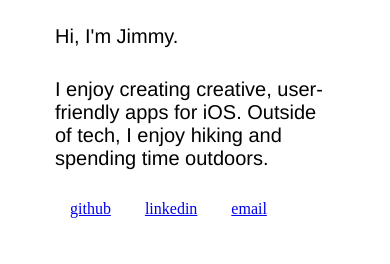
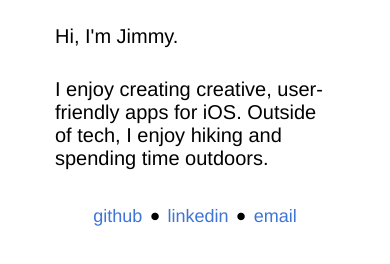
Before and after one commit to jmyjlin/jmyjlin.github.io, a plain HTML site: page index.html in a window 390 px wide. Shown: the part 80-344 px from the top of the page. Drawn offline with Linux system fonts and the light colour scheme.

Commit message:
Update styles.css

```diff
--- a/styles.css
+++ b/styles.css
@@ -16,16 +16,8 @@ header {
   font-weight: 100;
 }
 
-@media (max-width: 600px) {
-  header {
-    justify-content: center;
-    padding: 15px;
-  }
-
-  .logo {
-    text-align: center;
-    width: 100%;
-  }
+.middle-name {
+  color: rgb(170, 170, 170);
 }
 
 hr {
@@ -43,27 +35,54 @@ p {
 }
 
 .nav-list {
-  margin: 30px 0px 0px 55px;
+  margin: 30px 0 0 55px;
+  padding: 0;
   list-style: none;
+  display: flex;
+  gap: 8px;
 }
 
 .nav-list li {
-  display: inline-block;
-  padding: 0px 15px;
+  display: flex;
+  align-items: center;
+  font-family: Helvetica, Arial, sans-serif;
+  font-size: 18px;
 }
 
-.nav-list a i {
-    font-size: 30px;
+.nav-list li:not(:last-child)::after {
+  content: "•";
+  margin-left: 8px;
+  font-size: 26px;
+  font-weight: bold;
+  line-height: 0;
 }
 
-.fa-github {
-  color: rgb(23, 21, 21);
+.nav-list a {
+  color: rgb(61, 117, 214);
+  text-decoration: none;
 }
 
-.fa-linkedin {
-  color: rgb(45, 100, 188);
+.nav-list a:hover {
+  text-decoration: underline;
 }
 
-.fa-envelope {
-  color: rgb(34, 48 ,78);
+@media (max-width: 600px) {
+  header {
+    justify-content: center;
+    padding: 15px;
+  }
+
+  .logo {
+    text-align: center;
+    width: 100%;
+  }
+
+  .nav-list {
+    justify-content: center;
+    margin: 30px 0 0 0;
+  }
+
+  .nav-list a {
+    line-height: 1.8;
+  }
 }
```
